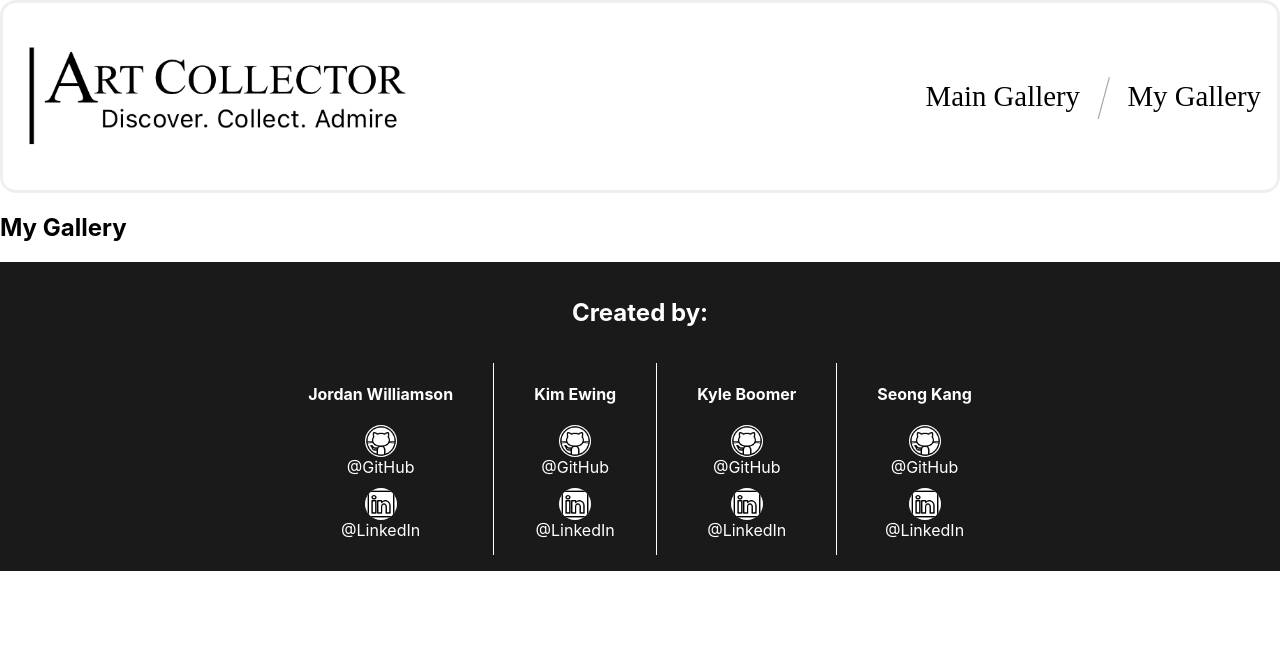
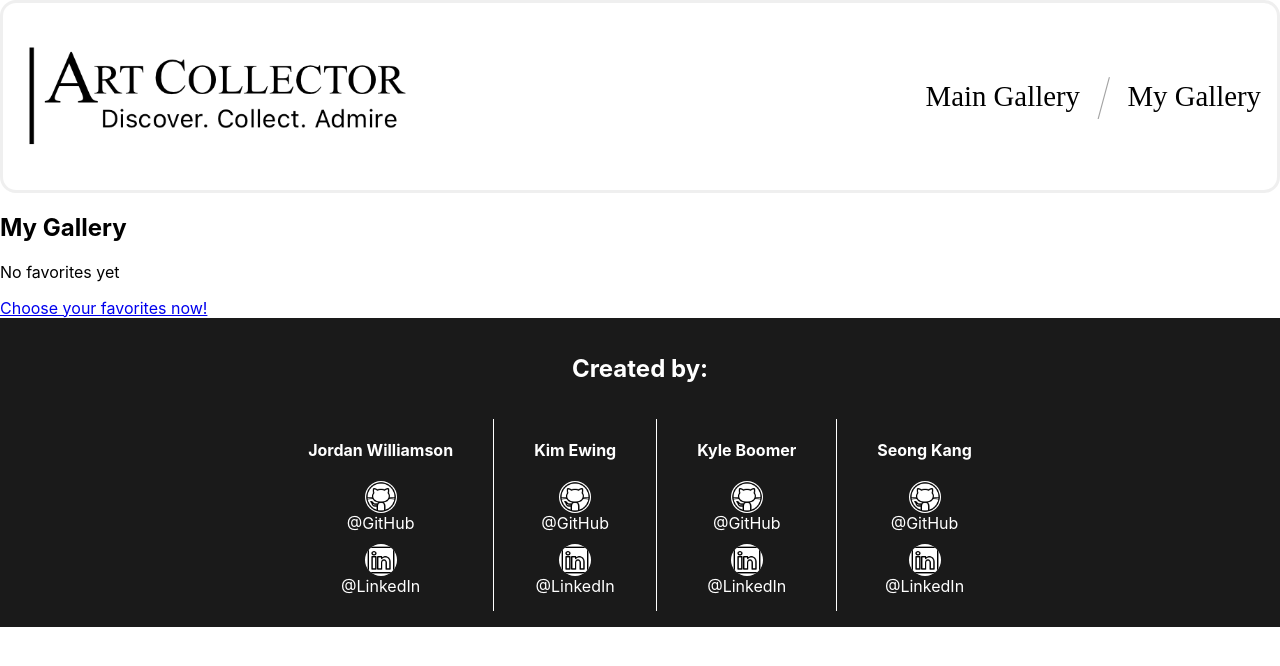
Before and after one commit to KyleMBoomer/art-collector, a React (Create React App) app: page /MyGallery in a window 1280 px wide. Shown: the top 666 px of the page. Built offline with nearby package versions, Linux system fonts and the light colour scheme.

Commit message:
added no favrotites added

```diff
--- a/src/Components/MyGallery.tsx
+++ b/src/Components/MyGallery.tsx
@@ -3,6 +3,8 @@ import '../CSS/MyGallery.css'
 import ArtCard from './ArtCard'
 import { useFavorites } from './Favorites'
 import FavoriteArtCard from './FavoriteArtCard'
+import { Link } from "react-router-dom";
+
 
 const MyGallery: React.FC = () => {
     const [favoriteRecords] = useFavorites()
@@ -10,15 +12,20 @@ const MyGallery: React.FC = () => {
     const favoriteArtCards = favoriteRecords.map(favoriteRecord => {
         return (
             <FavoriteArtCard
-            key={favoriteRecord.id}
-            favoriteRecord={favoriteRecord}
+                key={favoriteRecord.id}
+                favoriteRecord={favoriteRecord}
             />
         )
     })
     return (
-        <div className='my-gallery'>
+        <div className="my-gallery">
             <h2 className="MyGallery-Title">My Gallery</h2>
-            {favoriteArtCards}
+            {favoriteArtCards.length > 0 ? (favoriteArtCards) : (
+                <div>
+                    <p>No favorites yet</p>
+                    <Link to="/MainGallery">Choose your favorites now!</Link>
+                </div>
+            )}
         </div>
     )
 }
```
